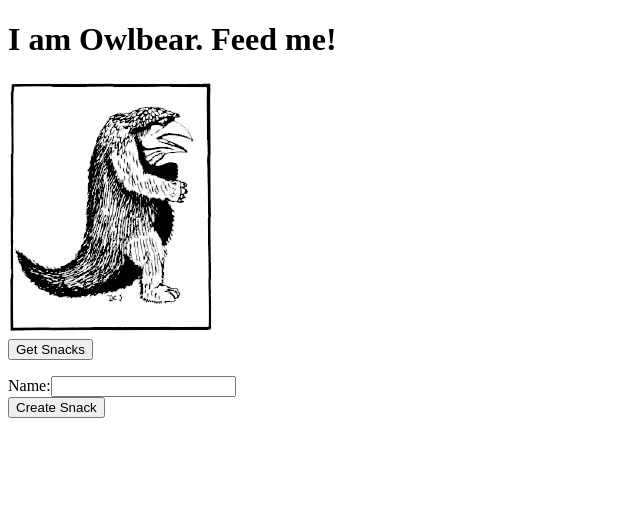
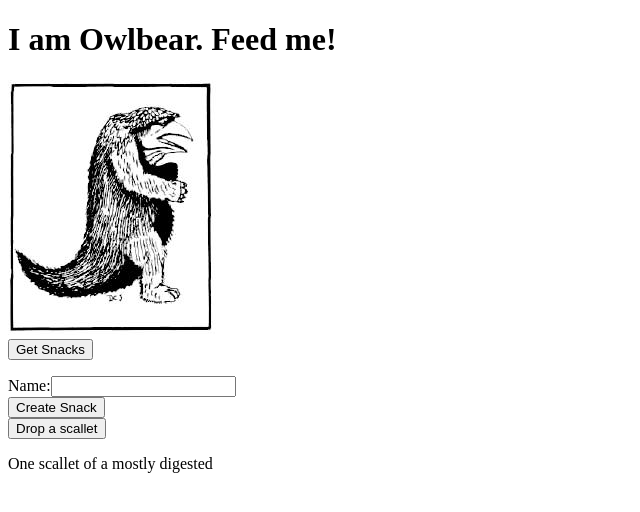
Before and after one commit to wor101-capstone-test/vps-frontend, a React (Create React App) app: page / in a window 1280 px wide. Shown: the top 512 px of the page, without its empty margins (0-640 px from the left). Built offline with nearby package versions, Linux system fonts and the light colour scheme.

Commit message:
added scallets to frontend

```diff
--- a/src/App.js
+++ b/src/App.js
@@ -2,6 +2,7 @@ import axios from 'axios'
 import React, { useState } from 'react'
 
 const baseURL = process.env.REACT_APP_PROD_URL
+//const baseURL = process.env.REACT_APP_DEV_URL
 
 const getData = async () => {
   try {
@@ -41,17 +42,20 @@ const SnackForm = ({snacks, setSnacks}) => {
   )
 }
 
-const Snacks = ({snacks, setSnacks}) => {
+const Snacks = ({snacks, setSnacks, scallets, setScallets}) => {
   const feedOwlbear = (event) => {
     event.preventDefault()
     const snackId = event.target.snackId.value
     const snackName = event.target.snackName.value
+    const snack = snacks.find(snack => snack.id === parseInt(snackId, 10))
+    console.log('snack: ', snack)
     try {
-      axios.delete(baseURL + `api/data/snack/${snackId}`).then(response => {
+      axios.delete(baseURL + `api/data/snack/${snackId}`, {data: snack}).then(response => {
         console.log(response)
         console.log(typeof snackId)
         console.log(typeof snacks[0].id)
         setSnacks(snacks.filter(snack => snack.id !== parseInt(snackId, 10)))
+        setScallets([snack, ...scallets])
         window.alert(`Yum yum! '${snackName} was tasty snack!`)
       })
     } catch (error) {
@@ -75,7 +79,7 @@ const Snacks = ({snacks, setSnacks}) => {
 
 function App() {
   const [snacks, setSnacks] = useState([])
-  //const [alert, setAlert] = useState('')
+  const [scallets, setScallets] = useState([])
 
   const getSnacks = (event) => {
     event.preventDefault()
@@ -88,14 +92,39 @@ function App() {
     )
   }
 
+  const dropScallet = (event) => {
+    event.preventDefault()
+    console.log('scallets: ', scallets)
+    console.log('Preparing to send scallet drop request')
+    console.log(scallets.length)
+    if (scallets.length > 0) {
+      axios
+      .delete(baseURL + 'api/data/bowels', {data: scallets[-1]})
+      .then(res => {
+        const scallet = scallets[scallets.length - 1]
+        window.alert(`One scallet of mostly digested ${scallet.name} left behind`)
+        setScallets(scallets.slice(0,scallets.length - 1))
+        console.log('New scallets:', scallets)
+      })
+      .catch(err => {
+        console.error('Error adding to bowels', err)
+      })
+    } else {
+      window.alert('Stomach empty! Need snacks!!')
+    }
+
+  }
+
 
   return (
     <div>
       <h1>I am Owlbear. Feed me!</h1>
       <img alt="Owlbear" src="owlbear.jpg"/><br/>
       <button onClick={getSnacks}>Get Snacks</button>
-      <Snacks snacks={snacks} setSnacks={setSnacks} />
-      <SnackForm snacks={snacks} setSnacks={setSnacks} getSnacks={getSnacks} />
+      <Snacks snacks={snacks} setSnacks={setSnacks}  scallets={scallets} setScallets={setScallets}/>
+      <SnackForm snacks={snacks} setSnacks={setSnacks} getSnacks={getSnacks}/>
+      <button onClick={dropScallet}>Drop a scallet</button>
+      <p>One scallet of a mostly digested</p>
     </div>
   );
 }
```
Also changed, not shown: 7 other files (tests, documents, lock files or other folders).
